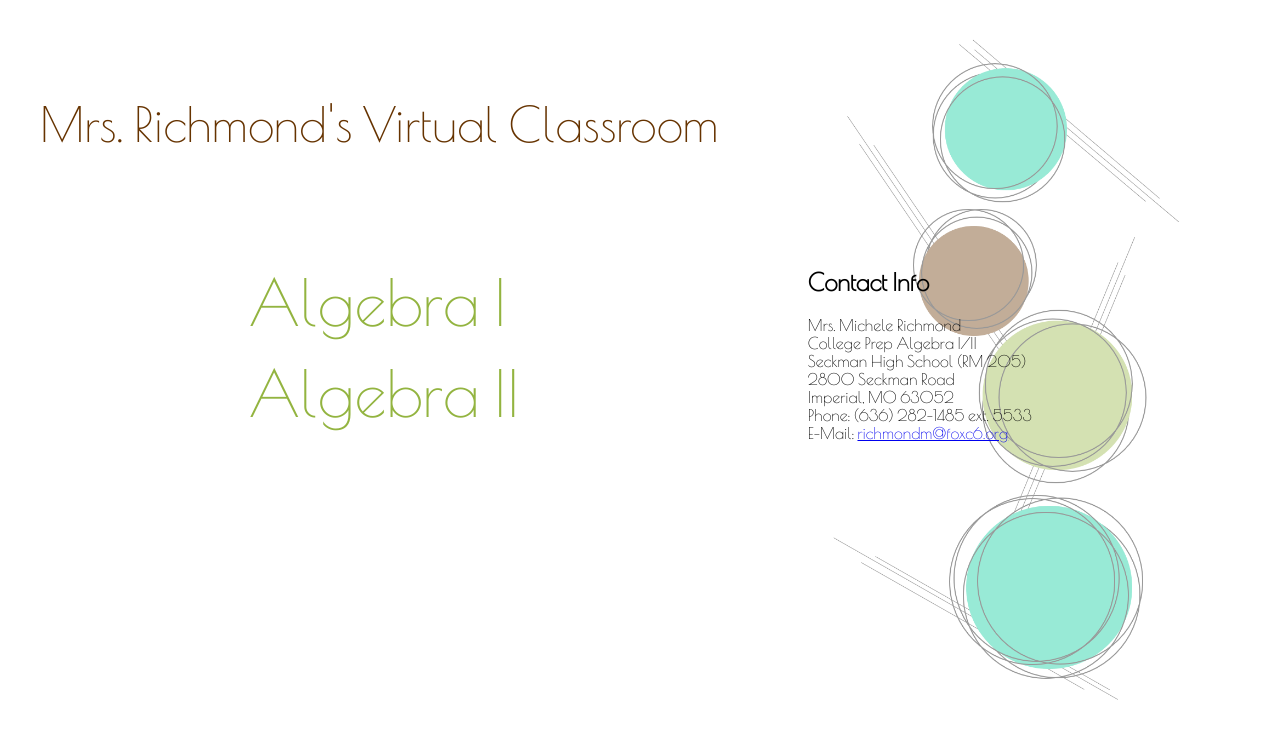
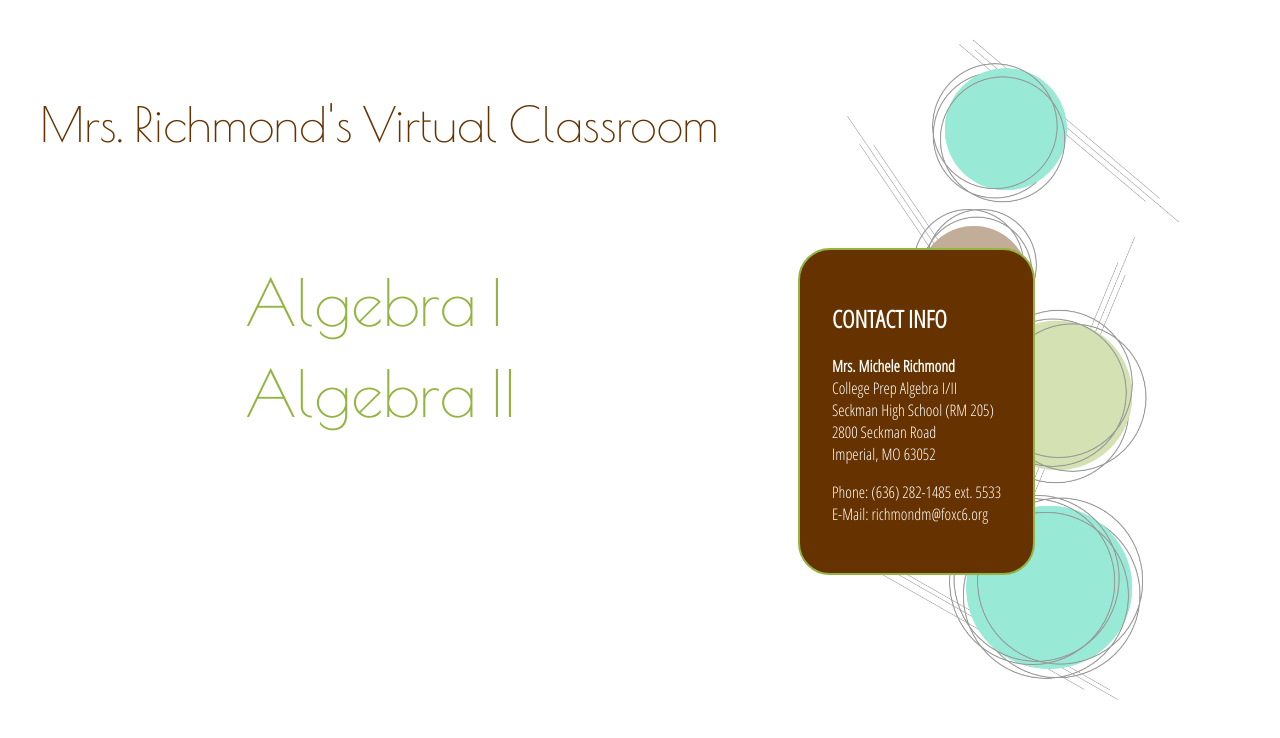
Before and after one commit to joyrichmond/RichmondDashboard, a website: page www/index.html in a window 1280 px wide. Drawn offline with nearby package versions, Linux system fonts and the light colour scheme.

Commit message:
contact info styling

```diff
--- a/www/index.html
+++ b/www/index.html
@@ -6,6 +6,7 @@
     <link rel="stylesheet" href="styles.css">
     <title>Mrs. Richmond's Class</title>
     <link href="https://fonts.googleapis.com/css?family=Poiret+One" rel="stylesheet">
+    <link href="https://fonts.googleapis.com/css?family=Open+Sans+Condensed:300" rel="stylesheet">
 </head>
 
 <body>
@@ -21,14 +22,16 @@
             </p>
         </div>
         <div class="contact">
-            <h2>Contact Info</h2>
+            <h2>CONTACT INFO</h2>
             <p>
-                Mrs. Michele Richmond
+                <strong>Mrs. Michele Richmond</strong>
                 <br> College Prep Algebra I/II
                 <br> Seckman High School (RM 205)
                 <br> 2800 Seckman Road
                 <br> Imperial, MO 63052
-                <br> Phone: (636) 282-1485 ext. 5533
+            </p>
+            <p>
+                Phone: (636) 282-1485 ext. 5533
                 <br> E-Mail:
                 <a href="mailto: richmondm@foxc6.org" target="blank">richmondm@foxc6.org</a>
             </p>
--- a/www/styles.css
+++ b/www/styles.css
@@ -43,8 +43,19 @@ h1 {
 
 .contact {
     flex: 0 0 auto;
+    font-family: "Open Sans Condensed", sans-serif;
+    background-color: #663300;
+    border: 2px solid #93b440;
+    border-radius: 2rem;
+    padding: 2rem;
+    color: white;
 }
 
-.contact {
-    font-family: "Poiret One", sans-serif;
+.contact > p > a {
+    color: white;
+    text-decoration: none;
 }
+
+.contact > p > a:hover {
+    color: #00cc99;
+}
```
